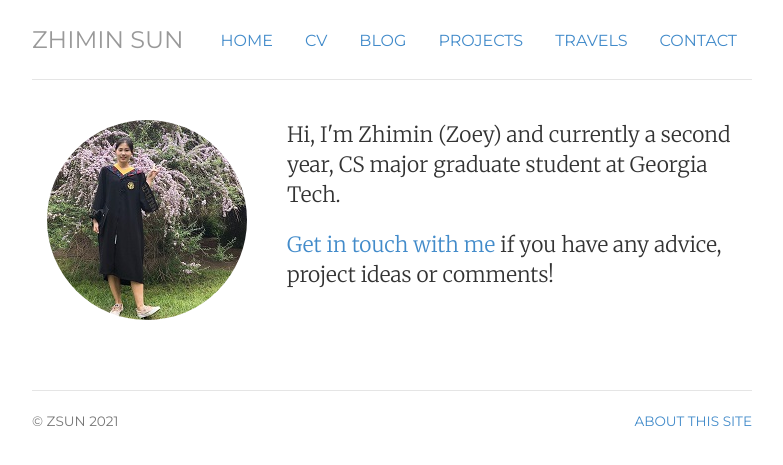
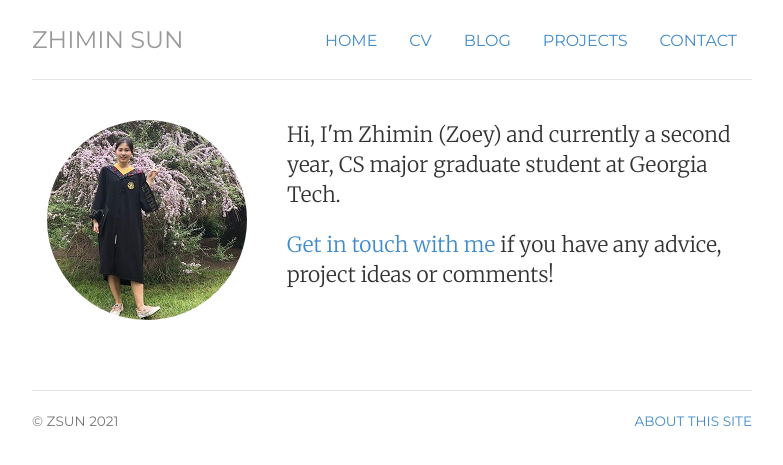
Before and after one commit to Zoe353/Zoe353.github.io, a Jekyll site: the page built from index.html, in a window 1280 px wide. Shown: the top 465 px of the page, without its empty margins (248-1031 px from the left). Built offline with Jekyll 4.4.1, drawn with Linux system fonts in a browser that asks for light colours.

```diff
--- a/_includes/header.html
+++ b/_includes/header.html
@@ -5,7 +5,7 @@
 		        	<li class = "{{ page.cv }}"><a href="/cv">CV</a></li>
 	        		<li class = "{{ page.blog }}"><a href="/blog">Blog</a></li>
 					<li class = "{{ page.projects }}"><a href="/projects">Projects</a></li>
-					<li class = "{{ page.travels }}"><a href="/travels">Travels</a></li>
+					<!--<li class = "{{ page.travels }}"><a href="/travels">Travels</a></li>-->
 	        		<li class = "{{ page.blog }}"><a href="/contact">Contact</a></li>
 	    		</ul>
 			</nav>
```
